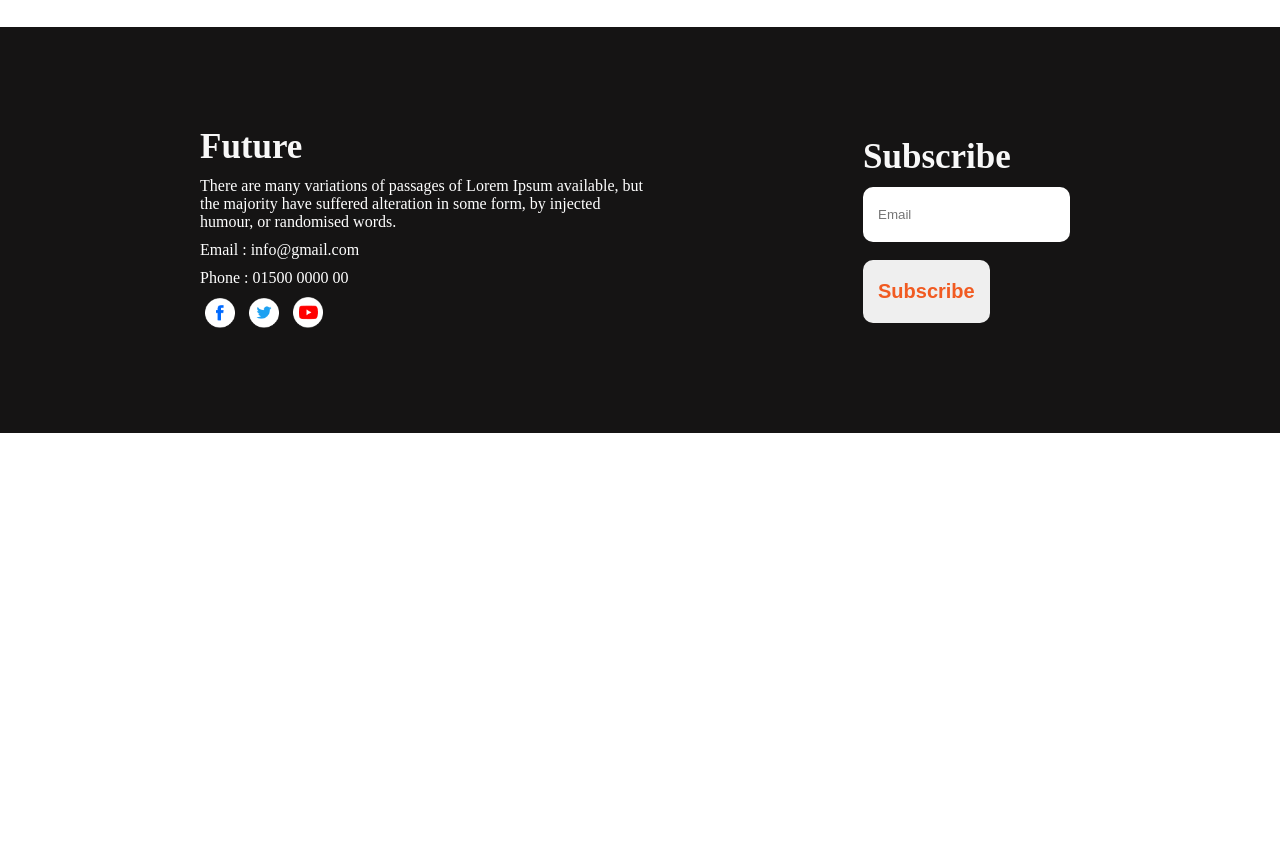
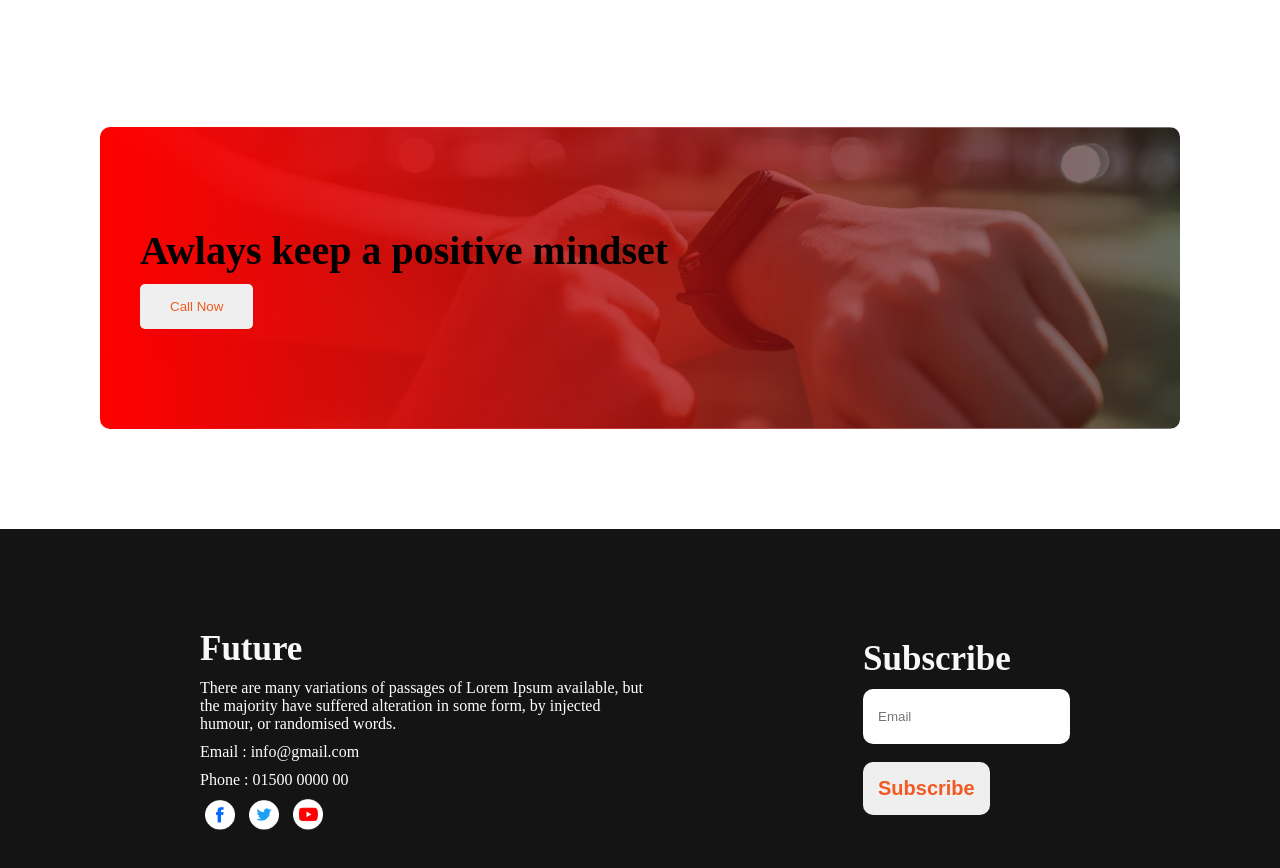
Before and after one commit to AbuBokorprog/assignment-first, a plain HTML site: page index.html in a window 1280 px wide. Shown: the part 1861-2729 px from the top of the page. Before the commit the page ends 2294 px from the top, so only its background shows below. Drawn offline with Linux system fonts and the light colour scheme.

Commit message:
watch section added

```diff
--- a/index.html
+++ b/index.html
@@ -68,7 +68,18 @@
           </div>
         </div>
       </section>
+      <!--section watch-->
+      <section class="watch">
+        <div class="section-watch">
+          <div class="section-watch-description">
+            <h1 class="section-watch-title">Awlays keep a positive
+            mindset</h1>
+            <button class="section-watch-btn">Call Now</button>
+         </div>
+        </div>
+      </section>
     </main>
+    <!--footer-->
     <footer>
       <div class="footer-container">
         <div>
--- a/styles/styles.css
+++ b/styles/styles.css
@@ -100,6 +100,31 @@
   font-size: 18px;
   padding-bottom: 15px;
 }
+/*section watch*/
+.watch {
+  margin: 100px 100px;
+}
+.section-watch {
+  background-image: linear-gradient(to right, #ff0000, #2222229c),
+    url(../images/watch.png);
+  border-radius: 10px;
+  padding: 100px 40px;
+}
+.section-watch-description {
+  margin-top: auto;
+  text-align: left;
+}
+.section-watch-title {
+  font-weight: 700;
+  font-size: 40px;
+  padding-bottom: 10px;
+}
+.section-watch-btn {
+  color: #f15b22;
+  border: 0;
+  border-radius: 5px;
+  padding: 15px 30px;
+}
 /*footer*/
 .footer-container {
   display: flex;
@@ -139,7 +164,7 @@ a {
   font-weight: 600;
   font-size: 20px;
   color: #f15b22;
-  padding: 20px 15px;
+  padding: 15px 15px;
   border: 0;
   border-radius: 10px;
 }
```
